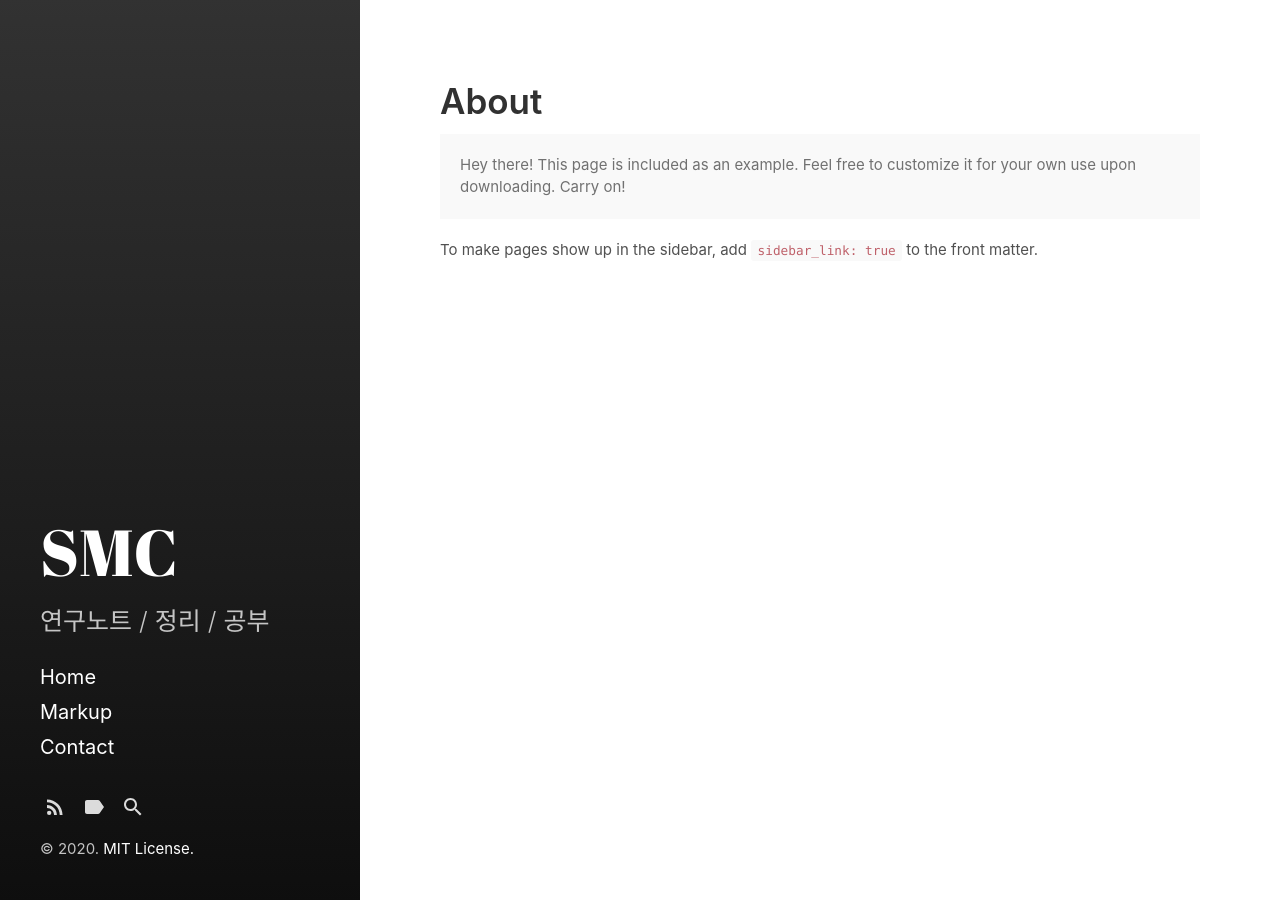
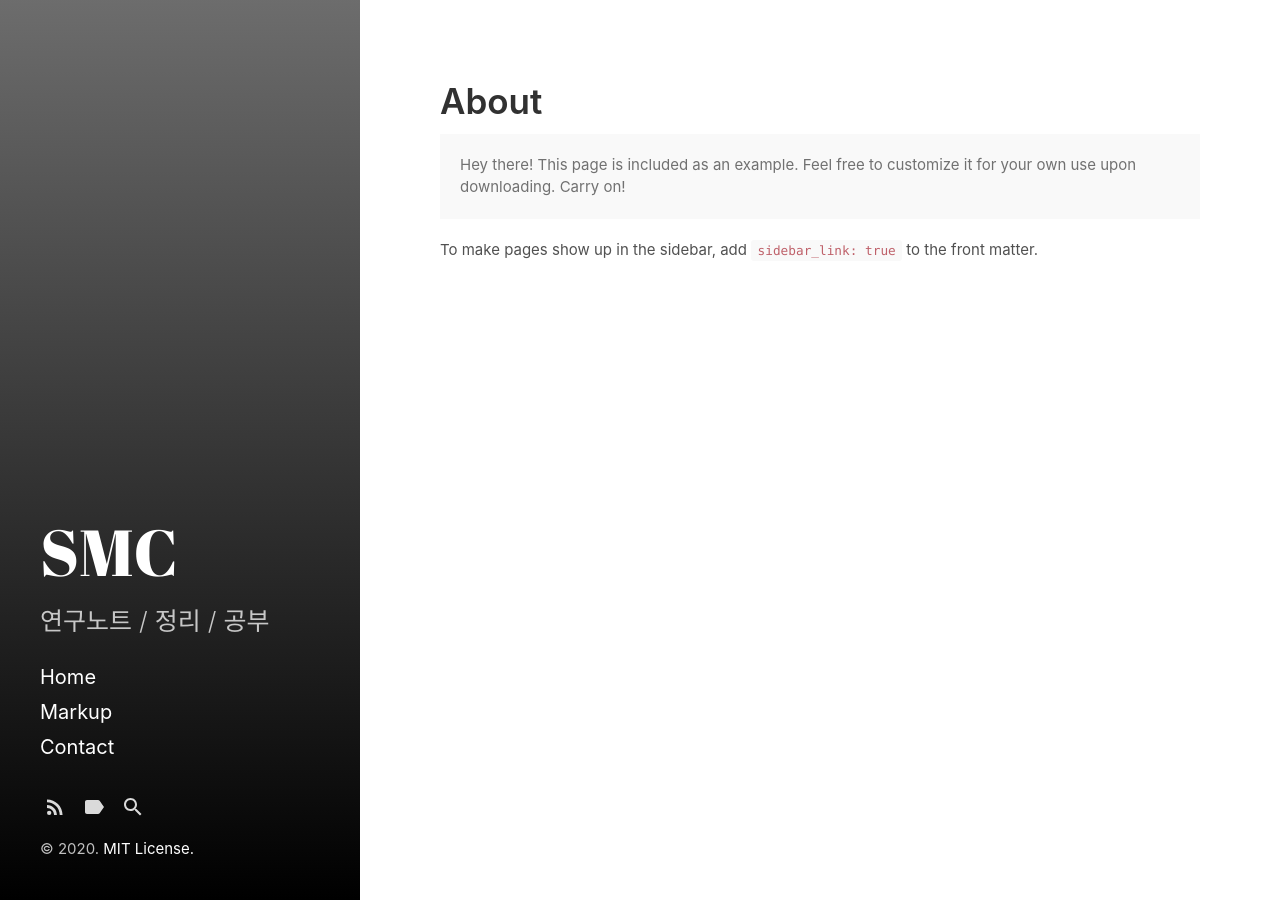
Before and after one commit to tjdalsckd/tjdalsckd.github.io, a Jekyll site: the page built from about.md, in a window 1280 px wide. Built offline with Jekyll 4.4.1, drawn with Linux system fonts in a browser that asks for light colours.

Commit message:
Update _layout.scss

```diff
--- a/_sass/hydeout/_layout.scss
+++ b/_sass/hydeout/_layout.scss
@@ -25,7 +25,7 @@
 body {
   background-attachment: fixed;
   background-color: $sidebar-bg-color;
-  background-image: linear-gradient(to bottom, lighten($sidebar-bg-color, 7%), darken($sidebar-bg-color, 7%));
+  background-image: linear-gradient(to bottom, lighten($sidebar-bg-color, 30%), darken($sidebar-bg-color, 20%));
   color: $sidebar-text-color;
   display: flex;
   flex-direction: column;
```
